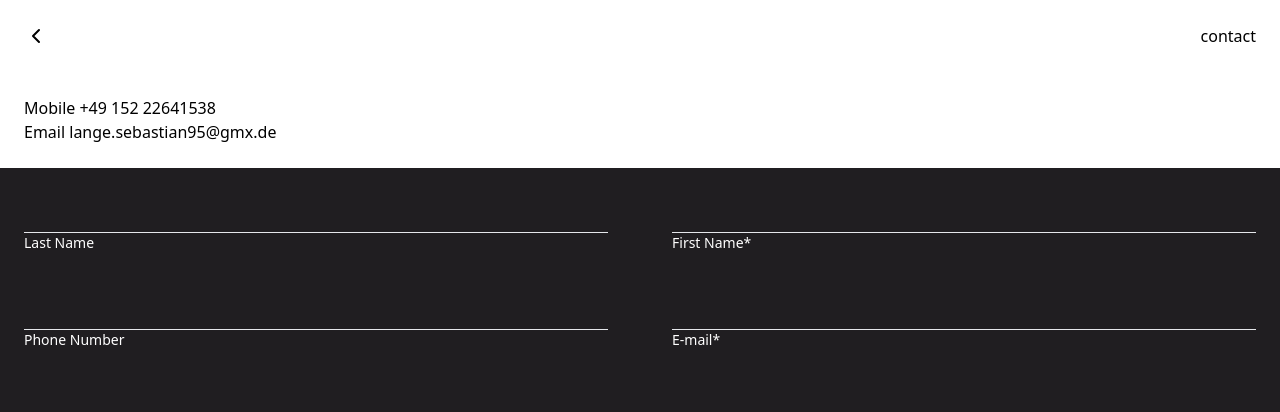
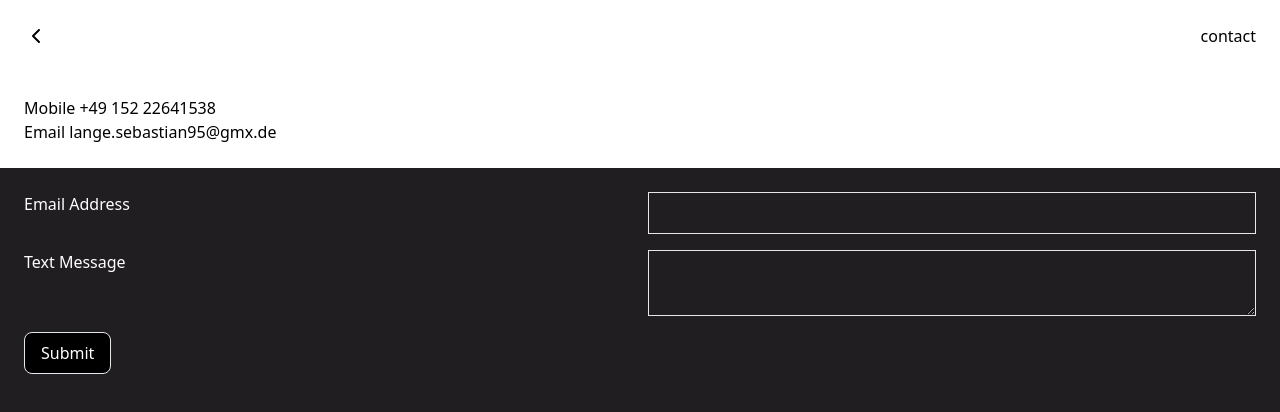
Before and after one commit to Sebi900/personal-website, a Next.js app: page /contact in a window 1280 px wide. Shown: the top 412 px of the page. Built offline with nearby package versions, Linux system fonts and the light colour scheme.

Commit message:
from page redone

```diff
--- a/package.json
+++ b/package.json
@@ -9,6 +9,7 @@
     "lint": "next lint"
   },
   "dependencies": {
+    "@formspree/react": "^2.4.3",
     "@headlessui/react": "^1.7.14",
     "@types/node": "18.15.11",
     "@types/react": "18.0.37",
--- /dev/null
+++ b/src/components/From.tsx
@@ -0,0 +1,41 @@
+import React from 'react';
+import { useForm, ValidationError } from '@formspree/react';
+export function ContactForm() {
+  const [state, handleSubmit] = useForm("moqoaqqj");
+  if (state.succeeded) {
+      return <p className="m-6">Thank you for your message!</p>;
+  }
+  return (
+      <form onSubmit={handleSubmit} className='grid lg:grid-cols-2 lg:gap-4 gap-4 m-6 w-screen text-white'>
+      <label htmlFor="email">
+        Email Address
+      </label>
+      <input
+      className="flex rounded-mg border p-2 bg-transparent"
+        id="email"
+        type="email"
+        name="email"
+      />
+      <ValidationError
+        prefix="Email"
+        field="email"
+        errors={state.errors}
+      />
+      <label>Text Message</label>
+      <textarea className="border bg-transparent p-2"
+        id="message"
+        name="message"
+      />
+      <ValidationError
+      className="flex rounded-lg"
+        prefix="Message"
+        field="message"
+        errors={state.errors}
+      />
+      <div>
+          <button type="submit" disabled={state.submitting} className='bg-black p-2 rounded-lg px-4 border'>
+            Submit
+          </button>
+      </div>
+    </form>
+  )}
--- /dev/null
+++ b/src/pages/contact copy/index.tsx
@@ -0,0 +1,91 @@
+import Back from "@/components/backbutton";
+import { useState } from "react";
+import Button from "@/components/Button";
+import TextInput from "@/components/TextInput";
+import Checkbox from "@/components/checkbox";
+import Link from "next/link";
+
+export default function Contact() {
+  const [lastName, setLastName] = useState("");
+  const [firstName, setFirstName] = useState("");
+  const [phoneNumber, setPhoneNumber] = useState("");
+  const [eMail, setEMail] = useState("");
+  const [message, setMessage] = useState("");
+  // const [suffix, setSuffix] = useState("");
+  // const [linkedin, setLinkedin] = useState("");
+  // const [github, setGithub] = useState("");
+  // const [female, setFemale] = useState(false);
+  // const [nonBinary, setNonBinary] = useState(false);
+  const [checked, setChecked] = useState(false);
+  function withdraw() {
+    console.log("withdraw");
+  }
+  return (
+    <div>
+      <div className="flex text-black bg-white p-6 justify-between dark:text-white dark:bg-black">
+        <Back label="Contact"></Back>
+        <p>contact</p>
+      </div>
+      <p className="text-black bg-white p-6 dark:text-white dark:bg-black">
+        Mobile +49 152 22641538 <br />
+        Email lange.sebastian95@gmx.de
+      </p>
+      <div>
+        <div className="grid lg:grid-cols-2 lg:gap-4">
+          <TextInput
+            name="lastName"
+            required={true}
+            label="Last Name"
+            value={lastName}
+            onChange={(e: any) => setLastName(e.target.value)}
+          ></TextInput>
+          <TextInput
+            name="firstName"
+            label="First Name*"
+            value={firstName}
+            onChange={(e: any) => setFirstName(e.target.value)}
+          ></TextInput>
+        </div>
+        <div className="grid lg:grid-cols-2 lg:gap-4">
+          {/* <TextInput
+            name="phoneNumber"
+            label="Phone Number"
+            value={phoneNumber}
+            onChange={(e: any) => setPhoneNumber(e.target.value)}
+          ></TextInput> */}
+          <TextInput
+            name="eMail"
+            label="E-mail*"
+            value={eMail}
+            onChange={(e: any) => setEMail(e.target.value)}
+          ></TextInput>
+                    <TextInput
+                    className=""
+            name="Massage"
+            label="Message*"
+            value={message}
+            onChange={(e: any) => setMessage(e.target.value)}
+          ></TextInput>
+        </div>
+        {/* <Checkbox
+          name="TestBox"
+          label="I verify that the provided information above is truthful"
+          checked={checked}
+          onChange={() => setChecked(!checked)}
+        ></Checkbox> */}
+        <div className="flex justify-center gap-8 mt-8 lg:gap-4">
+          <Link href="/apply">
+            {/* <a>
+              <Button>back</Button>
+            </a> */}
+          </Link>
+          <Link href="/terms">
+            {/* <a>
+              <Button>next</Button>
+            </a> */}
+          </Link>
+        </div>
+      </div>
+    </div>
+  );
+}
--- a/src/pages/contact/index.tsx
+++ b/src/pages/contact/index.tsx
@@ -1,25 +1,10 @@
+import { ContactForm } from "@/components/From";
 import Back from "@/components/backbutton";
-import { useState } from "react";
-import Button from "@/components/Button";
-import TextInput from "@/components/TextInput";
-import Checkbox from "@/components/checkbox";
-import Link from "next/link";
+
 
 export default function Contact() {
-  const [lastName, setLastName] = useState("");
-  const [firstName, setFirstName] = useState("");
-  const [suffix, setSuffix] = useState("");
-  const [phoneNumber, setPhoneNumber] = useState("");
-  const [eMail, setEMail] = useState("");
-  const [linkedin, setLinkedin] = useState("");
-  const [github, setGithub] = useState("");
-  const [female, setFemale] = useState(false);
-  const [nonBinary, setNonBinary] = useState(false);
-  const [checked, setChecked] = useState(false);
-  function withdraw() {
-    console.log("withdraw");
-  }
   return (
+    <div>
       <div>
         <div className="flex text-black bg-white p-6 justify-between dark:text-white dark:bg-black">
           <Back label="Contact"></Back>
@@ -29,55 +14,8 @@ export default function Contact() {
           Mobile +49 152 22641538 <br />
           Email lange.sebastian95@gmx.de
         </p>
-      <div>
-        <div className="grid lg:grid-cols-2 lg:gap-4">
-          <TextInput
-            name="lastName"
-            required={true}
-            label="Last Name"
-            value={lastName}
-            onChange={(e: any) => setLastName(e.target.value)}
-          ></TextInput>
-          <TextInput
-            name="firstName"
-            label="First Name*"
-            value={firstName}
-            onChange={(e: any) => setFirstName(e.target.value)}
-          ></TextInput>
       </div>
-        <div className="grid lg:grid-cols-2 lg:gap-4">
-          <TextInput
-            name="phoneNumber"
-            label="Phone Number"
-            value={phoneNumber}
-            onChange={(e: any) => setPhoneNumber(e.target.value)}
-          ></TextInput>
-          <TextInput
-            name="eMail"
-            label="E-mail*"
-            value={eMail}
-            onChange={(e: any) => setEMail(e.target.value)}
-          ></TextInput>
+      <div className="flex"
+      ><ContactForm/></div>
     </div>
-        {/* <Checkbox
-          name="TestBox"
-          label="I verify that the provided information above is truthful"
-          checked={checked}
-          onChange={() => setChecked(!checked)}
-        ></Checkbox> */}
-        <div className="flex justify-center gap-8 mt-8 lg:gap-4">
-          <Link href="/apply">
-            {/* <a>
-              <Button>back</Button>
-            </a> */}
-          </Link>
-          <Link href="/terms">
-            {/* <a>
-              <Button>next</Button>
-            </a> */}
-          </Link>
-        </div>
-      </div>
-    </div>
-  );
-}
+)}
```
Also changed, not shown: 1 other file (tests, documents, lock files or other folders). Lines whose indentation alone changed are shown as unchanged.
